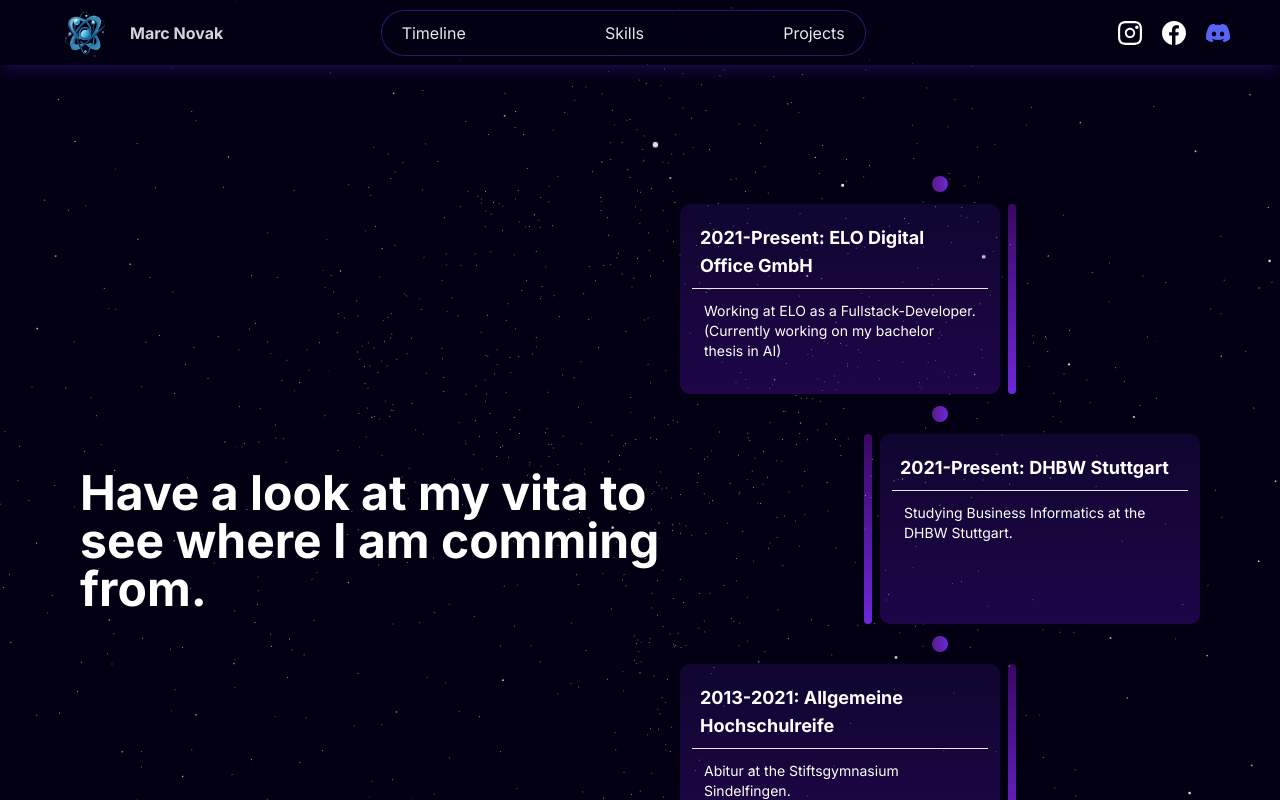
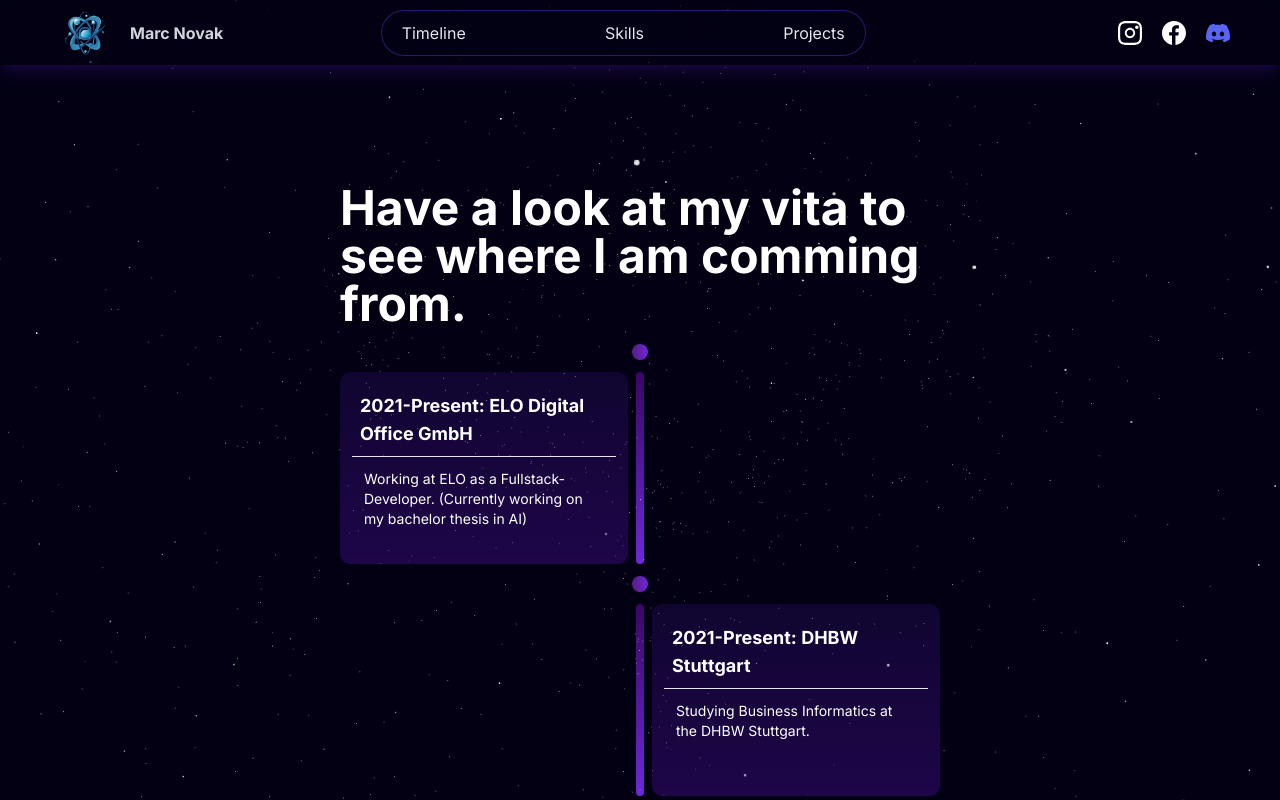
Before and after one commit to DonMarc00/portfolio-website, a Next.js app: page /timeline in a window 1280 px wide. Shown: the top 800 px of the page. Built offline with nearby package versions, Linux system fonts and the light colour scheme.

Commit message:
Implemented responsiveness for mobiles on timeline and fixed some spline issues

```diff
--- a/app/globals.css
+++ b/app/globals.css
@@ -24,8 +24,6 @@
   margin-left: auto;
   margin-right: auto;
 }
-
-
 
 .Welcome-text {
   background: linear-gradient(
@@ -93,10 +91,8 @@
   border-radius: 10px;
   cursor: pointer;
   display: flex;
-  height: 190px;
   flex-direction: column;
   position: relative;
-  width: 320px;
 }
 
 .event-card:hover::before {
--- a/app/timeline/page.tsx
+++ b/app/timeline/page.tsx
@@ -1,10 +1,12 @@
+"use client"
 import Timeline from "@/components/sub/Timeline";
 import React from "react";
+import { isMobile } from "react-device-detect";
 
 export default function page() {
 return (
-    <div className="flex flex-row items-center justify-center px-20 mt-40 w-full z-[20]">
-        <h2 className="flex flex-col gap-6 mt-6 text-5xl font-bold text-white max-w-[600px] w-auto h-auto">
+    <div className="flex flex-col items-center justify-center px-20 mt-40 h-full w-full z-[20] overflow-hidden">
+        <h2 className="flex flex-col sm:flex-row gap-6 mt-6 text-5xl font-bold text-white max-w-[600px] w-auto h-auto">
             Have a look at my vita to see where I am comming from.</h2>
         <Timeline events={events} />
     </div>
@@ -20,7 +22,7 @@ const events: Event[] = [
     {
       heading: '2021-Present: DHBW Stuttgart',
       subHeading: 'Studying Business Informatics at the DHBW Stuttgart.',
-      direction: 'right'
+      direction: (isMobile ? 'left' : 'right')
     },
     {
       heading: '2013-2021: Allgemeine Hochschulreife',
--- a/components/main/Projects.tsx
+++ b/components/main/Projects.tsx
@@ -10,31 +10,33 @@ const Projects = () => {
       <h1 className="text-[40px] font-semibold text-transparent bg-clip-text bg-gradient-to-r from-purple-500 to-cyan-500 py-20">
         My Projects
       </h1>
-      <div className="h-full w-full flex flex-col md:flex-row gap-10 px-10 flex-wrap">
+      <div className="h-full w-full flex flex-col md:flex-row gap-10 px-10 mb-4">
         <ProjectCard
           src="/NextWebsite.png"
           title="Vue WYSIWYG Editor"
-          description="My latest enterprise project that is already being used by customers in production enviornments."
+          description="My latest enterprise project that is already being used by customers in production enviornments. A collaborative editor inspired by Notion. "
         />
         <ProjectCard
           src="/CardImage.png"
           title="Flutter App"
-          description="Sometimes when I am to focused on my work I tend to forget to drink throughout the day. A solution was required..."
+          description="Sometimes when I am to focused on my work I tend to forget to drink throughout the day. A solution was required... This project was used to learn about test-driven development and CI/CD."
         />
         <ProjectCard
           src="/SpaceWebsite.png"
-          title="Space Themed Website"
-          description="Lorem ipsum dolor sit amet, consectetur adipiscing elit, sed do eiusmod tempor incididunt ut labore et dolore magna aliqua."
+          title="Portfolio Website"
+          description="You have to present yourself in a unique way."
+        />
+      </div>
+      <div className="h-full w-full flex flex-col md:flex-row gap-10 px-10">
+      <ProjectCard
+          src="/SpaceWebsite.png"
+          title="Homelab-Server"
+          description="Moving away from comercial cloud providers, hosting my own services and serving my website localy. For that I am running a homelab server. Aside from that it is also a great learning experience for networking."
         />
         <ProjectCard
           src="/SpaceWebsite.png"
-          title="Space Themed Website"
-          description="Lorem ipsum dolor sit amet, consectetur adipiscing elit, sed do eiusmod tempor incididunt ut labore et dolore magna aliqua."
-        />
-        <ProjectCard
-          src="/SpaceWebsite.png"
-          title="Space Themed Website"
-          description="Lorem ipsum dolor sit amet, consectetur adipiscing elit, sed do eiusmod tempor incididunt ut labore et dolore magna aliqua."
+          title="Intelligent E-Mail client concept"
+          description="."
         />
         <ProjectCard
           src="/SpaceWebsite.png"
--- a/components/sub/HeroContent.tsx
+++ b/components/sub/HeroContent.tsx
@@ -56,8 +56,7 @@ const HeroContent = () => {
           Learn More!
         </motion.a>
       </div>
-
-      <Spline className='z-[1000]'scene="https://prod.spline.design/HMdyIm8draRO3-2A/scene.splinecode" />
+      <Spline className='z-[40] h-full w-full'scene="https://prod.spline.design/HMdyIm8draRO3-2A/scene.splinecode" />
     </motion.div>
   );
 };
--- a/components/sub/ProjectCard.tsx
+++ b/components/sub/ProjectCard.tsx
@@ -13,8 +13,8 @@ const ProjectCard = ({ src, title, description }: Props) => {
       <Image
         src={src}
         alt={title}
-        width={1000}
-        height={1000}
+        width={670}
+        height={670}
         className="w-full object-contain"
       />
 
--- a/components/sub/Timeline.tsx
+++ b/components/sub/Timeline.tsx
@@ -1,6 +1,7 @@
 "use client"
 import React, { Fragment, useEffect, useRef } from 'react'
 import { motion } from "framer-motion";
+import {isMobile} from 'react-device-detect';
 
 type TimelineProps = {
   events: Event[];
@@ -51,7 +52,7 @@ const Timeline = ({events}: TimelineProps) => {
   const EventCard = ({heading, subHeading, direction}: EventCardProps) => {
 
     return (
-      <motion.div className='event-card flex flex-col gap-y-2 shadow-white rounded-lx p-4 z-[30] '
+      <motion.div className='event-card sm:w-72 sm:h-48 w-60 h-52 flex flex-col gap-y-2 shadow-white rounded-lx p-4 z-[30] '
       initial={{ opacity: 0, x: direction === 'left' ? -100 : 100 }}
         animate={{ opacity: 1, x: 0 }}
         transition={{ duration: 0.5 }}>
@@ -86,7 +87,7 @@ const Timeline = ({events}: TimelineProps) => {
               (
                 <div></div>
               )}
-              <Pillar />
+              {!isMobile && <Pillar />}
               {event.direction === 'right' ? (
                 <EventCard heading={event.heading} subHeading={event.subHeading} direction='right'/>
               ) :
--- a/package.json
+++ b/package.json
@@ -15,6 +15,7 @@
     "next": "14.1.0",
     "react": "^18",
     "react-chrono": "^2.4.2",
+    "react-device-detect": "^2.2.3",
     "react-dom": "^18",
     "react-icons": "^5.0.1",
     "react-vertical-timeline-component": "^3.6.0",
```
Also changed, not shown: 1 other file (tests, documents, lock files or other folders).
